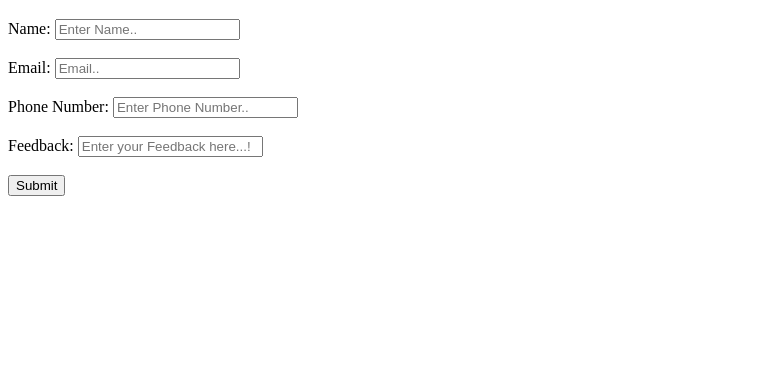
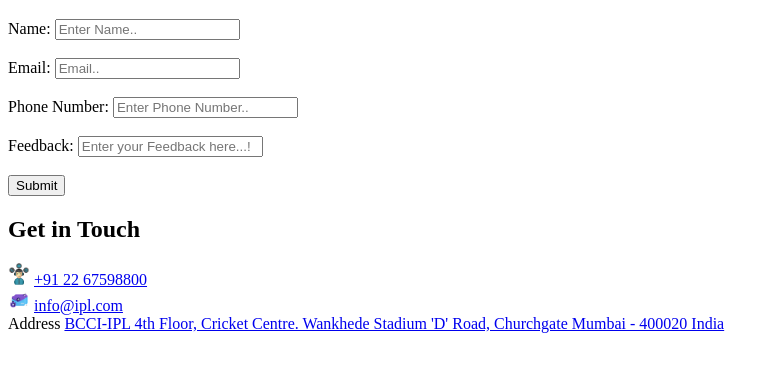
Before and after one commit to mansivikhe/icp9.0-html-github-group-project-1, a plain HTML site: page pages/contactus.html in a window 1280 px wide. Shown: the part 61-432 px from the top of the page, without its empty margins (0-778 px from the left). Drawn offline with Linux system fonts and the light colour scheme.

Commit message:
Anchor tag and Image tag used.

```diff
--- a/pages/contactus.html
+++ b/pages/contactus.html
@@ -7,14 +7,21 @@
 		<h1>Contact Us</h1>
 		<form>
 			<label for="name">Name:</label>
-		<input type="text" id="name" placeholder="Enter Name.." required /><br><br>
+			<input type="text" id="name" placeholder="Enter Name.." required /><br /><br />
 			<label for="email">Email:</label>
-		<input type="email" id="email" placeholder="Email.." required /><br><br>
+			<input type="email" id="email" placeholder="Email.." required /><br /><br />
 			<label for="phone">Phone Number:</label>
-		<input type="tel" id="phone" placeholder="Enter Phone Number.." required /><br><br>
+			<input type="tel" id="phone" placeholder="Enter Phone Number.." required /><br /><br/>
 			<label for="text">Feedback:</label>
-		<input type="text" id="text" placeholder="Enter your Feedback here...!" required /><br><br>
+			<input type="text" id="text" placeholder="Enter your Feedback here...!" required /><br /><br />
 			<input type="submit" value="Submit">
 		</form>
+		<h2>Get in Touch</h2>
+		<img src="./../images/7480906.webp" alt="Calling icon" width="22px">
+        <a href="tel:+91 22 67598800">+91 22 67598800</a> <br />
+        <img src="./../images/8425912.webp" alt="Email icon" width="22px">
+        <a href="mailto:info@ipl.com">info@ipl.com</a><br />
+		<label for="address">Address</label>
+		<a href="https://maps.app.goo.gl/ScCvuRxFwbpufBTw9" target="_blank">BCCI-IPL 4th Floor, Cricket Centre. Wankhede Stadium 'D' Road, Churchgate Mumbai - 400020 India</a>
 	</body>
 </html>
```
Also changed, not shown: images/7480906.webp (added), images/8425912.webp (added). Lines whose indentation alone changed are shown as unchanged.
